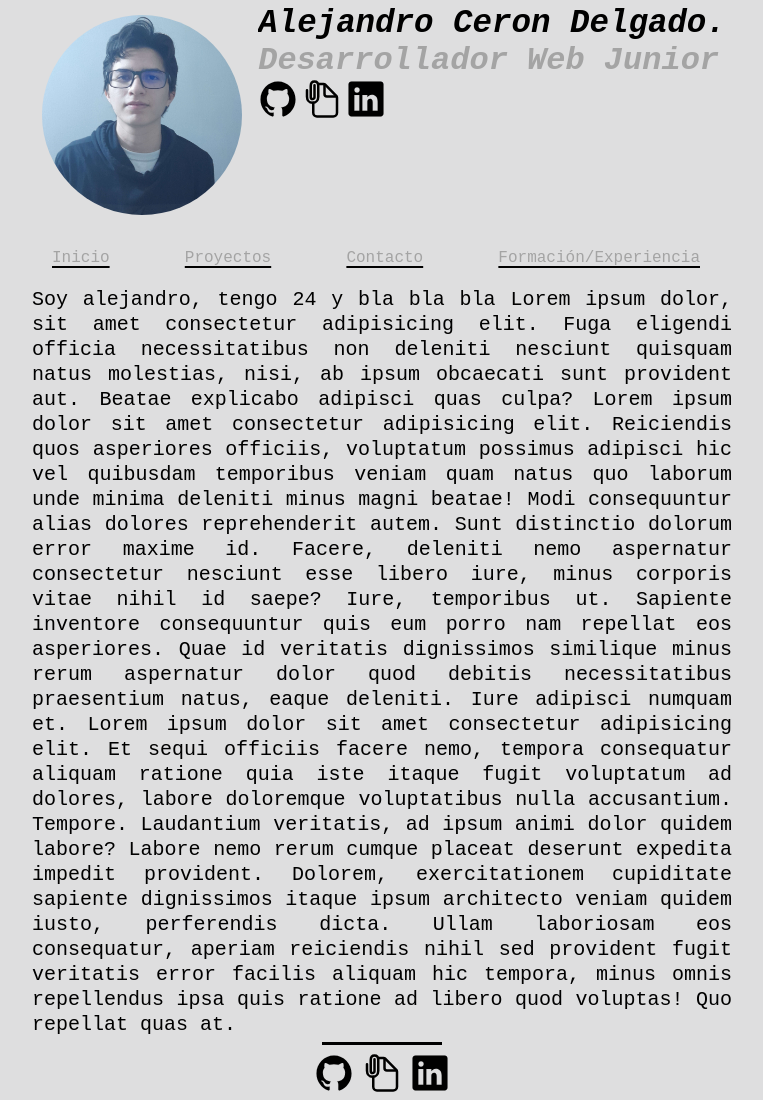
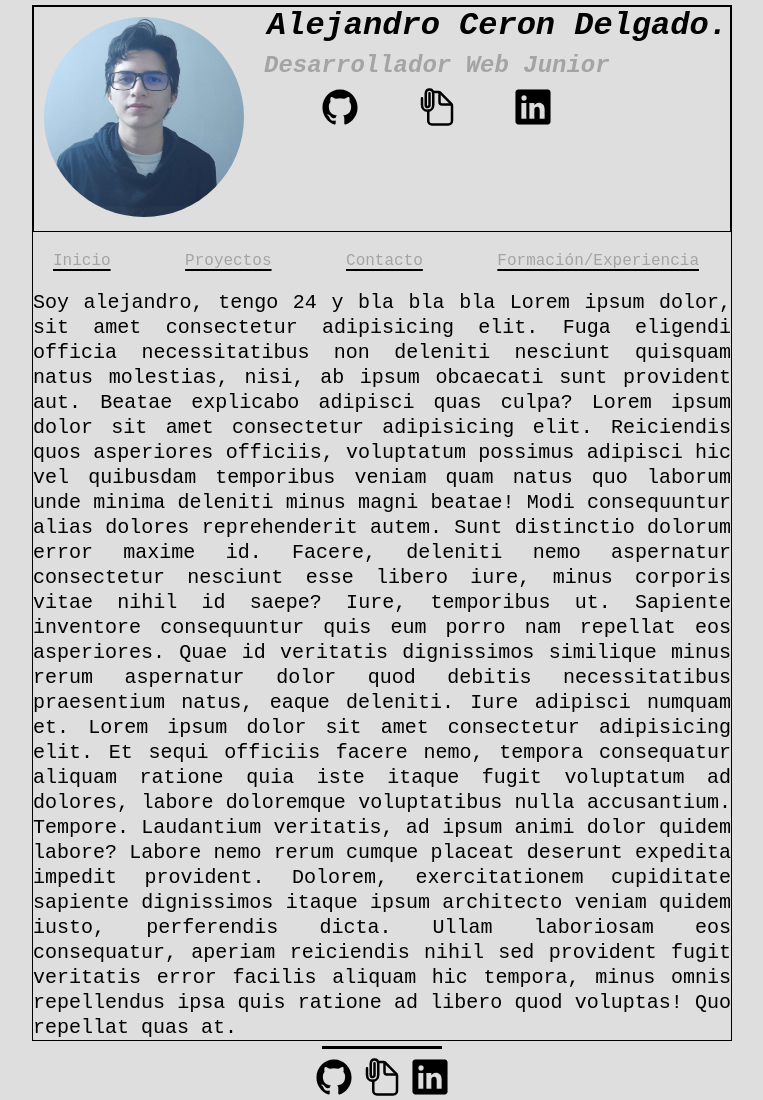
Before and after one commit to lAlejandrocd/alejandroCeron.D, a website built with Vite: page index.html in a window 1280 px wide. Shown: the top 1100 px of the page, without its empty margins (258-1021 px from the left). Built offline with nearby package versions, Linux system fonts and the light colour scheme; a web font is replaced by a local one.

Commit message:
change items and position from header section

```diff
--- a/index.html
+++ b/index.html
@@ -14,12 +14,18 @@
         <div class="profile-photo">
           <img src="src/img/photo-profile.jpg" id="profile-photo" alt="profile-photo"  height="300" width="300">
         </div>
-        <div class="title rol icons">
-          <h1 id="title">Alejandro Ceron Delgado.</h1>
-          <h3 id="sub-title">Desarrollador Web Junior</h3>
-          <ion-icon name="logo-github" id="logo-github"></ion-icon>
-          <ion-icon name="document-attach-outline" id="logo-cv"></ion-icon>
-          <ion-icon name="logo-linkedin" id="logo-linkedin"></ion-icon>
+        <div class="title">
+          <div class="title">
+            <h1 id="title">Alejandro Ceron Delgado.</h1>
+          </div>
+          <div class="subTitle">
+            <h3 id="sub-title">Desarrollador Web Junior</h3>
+          </div>
+          <div class="icons">
+            <ion-icon name="logo-github" id="logo-github"></ion-icon>
+            <ion-icon name="document-attach-outline" id="logo-cv"></ion-icon>
+            <ion-icon name="logo-linkedin" id="logo-linkedin"></ion-icon>
+          </div>
         </div>
       </div>
 
--- a/src/styles/style.css
+++ b/src/styles/style.css
@@ -23,23 +23,56 @@ html {
 
 body {
   background-color: var(--background);
-  width: 100%;
   margin-top: 0px;
   padding: 0px;
   font-family: "iA Writer Mono";
 }
 
 .container {
-  width: 700px;
-  max-width: 100%;
+  width: 100%;
+  max-width: 700px;
   margin: 5px auto;
+  border: 1px solid var(--black);
 }
 
 .header-section {
   display: grid;
   justify-items: start;
   justify-content: normal;
+  width: 100%;
+  grid-template-columns: 230px 1fr;
+  border: 1px solid var(--black);
 }
+
+
+
+#title {
+  position: absolute;
+  padding-left: 3px;
+  width: 24ch;
+  font-size: 200%;
+  color: var(--black);
+  font-family: 'iA Writer Mono', monospace;
+  font-style: italic;
+  font-weight: bold;
+  white-space: nowrap;
+  animation: typing 2s steps(12), blink 0.5s infinite step-end alternate;
+  overflow: hidden;
+}
+
+
+#sub-title {
+  position: relative;
+  /* border: 3px solid var(--black); */
+  margin-top: 45px;
+  font-family: 'iA Writer Mono', monospace;
+  font-size: 1.5rem;
+  font-style: italic;
+  color: var(--gray);
+  text-align: left;
+}
+
+
 
 
 .profile-photo {
@@ -52,34 +85,20 @@ img {
   border-radius: 200px;
 }
 
-.title,
-.rol,
+
 .icons {
-  grid-column-start: 2;
-  grid-column-end: 3;
-}
-
-#title {
-  font-size: 203%;
-  color: var(--black);
-  font-family: 'iA Writer Mono', monospace;
-  font-style: italic;
-  font-weight: bold;
-  width: 24ch;
-  white-space: nowrap;
-  animation: typing 2s steps(12), blink 0.5s infinite step-end alternate;
-  overflow: hidden;
-
+  margin-top: 8px;
+  /* border: 1px solid var(--black); */
+  display: flex;
+  justify-content: space-evenly;
 }
 
 
-#sub-title {
-  font-family: 'iA Writer Mono', monospace;
-  font-size: 2rem;
-  font-style: italic;
-  color: var(--gray);
-  text-align: left;
-}
+
+
+
+
+#sub-title {}
 
 
 .container-4 ul {
```
